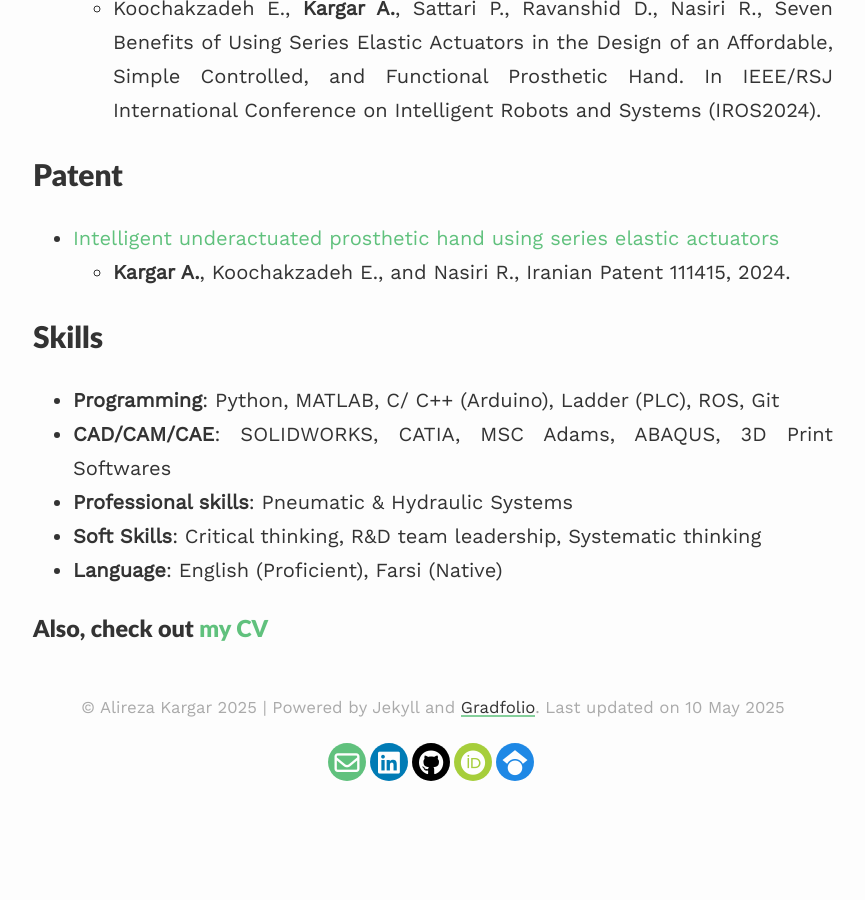
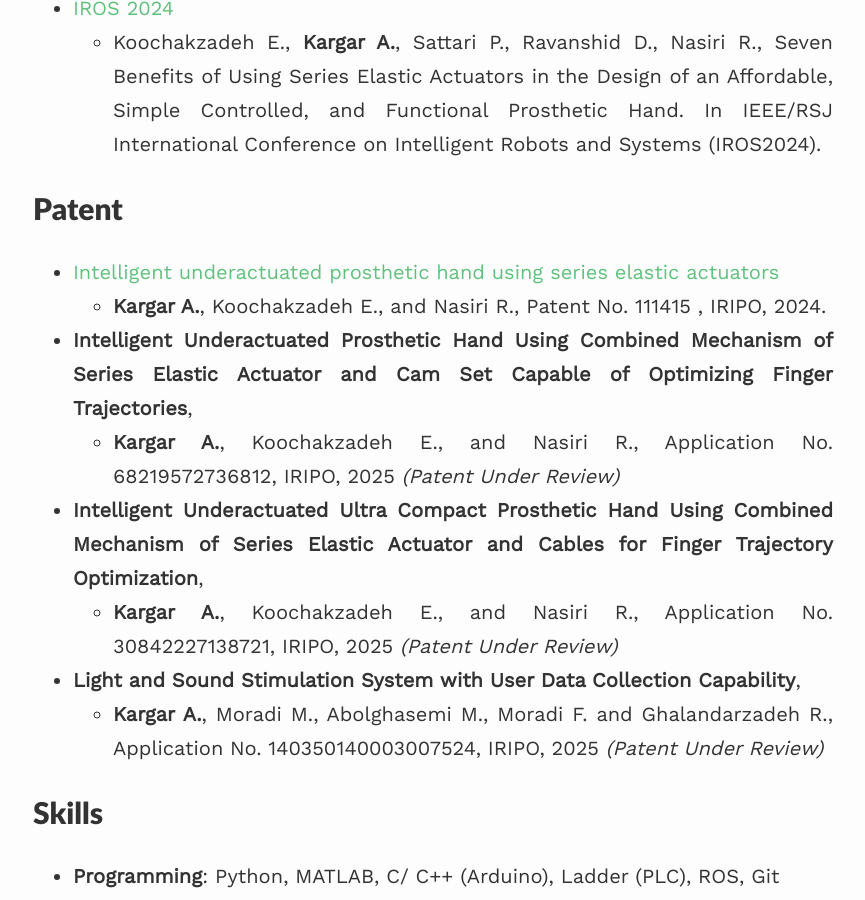
Before and after one commit to alireza-kargar/alireza-kargar.github.io, a Jekyll site: the page built from index.md, in a window 1280 px wide and 900 px high, scrolled down 1977 px. Shown: the whole window, without its empty margins (207-1072 px from the left). Built offline with Jekyll 4.4.1, drawn with Linux system fonts in a browser that asks for light colours; nearby versions of some CDN libraries; before the commit the page ends 2762 px from its top, so only the background shows below that; some of the changed text lies outside the part shown.

Commit message:
main page update

```diff
--- a/index.md
+++ b/index.md
@@ -53,7 +53,16 @@ Robotics & System Design, Collaborative Robotics, Service Robots, Human-Robot In
 ## Patent
 
 - [Intelligent underactuated prosthetic hand using series elastic actuators](https://ipm.ssaa.ir/Search-Result?page=1&DecNo=140350140003001480&RN=111415)
-  - **Kargar A.**, Koochakzadeh E., and Nasiri R., Iranian Patent 111415, 2024.
+  - **Kargar A.**, Koochakzadeh E., and Nasiri R., Patent No. 111415 , IRIPO, 2024.
+
+- **Intelligent Underactuated Prosthetic Hand Using Combined Mechanism of Series Elastic Actuator and Cam Set Capable of Optimizing Finger Trajectories**,
+  - **Kargar A.**, Koochakzadeh E., and Nasiri R., Application No. 68219572736812, IRIPO, 2025 *(Patent Under Review)*
+
+- **Intelligent Underactuated Ultra Compact Prosthetic Hand Using Combined Mechanism of Series Elastic Actuator and Cables for Finger Trajectory Optimization**,
+  - **Kargar A.**, Koochakzadeh E., and Nasiri R., Application No. 30842227138721, IRIPO, 2025 *(Patent Under Review)*
+
+- **Light and Sound Stimulation System with User Data Collection Capability**,
+  - **Kargar A.**, Moradi M., Abolghasemi M., Moradi F. and Ghalandarzadeh R., Application No. 140350140003007524, IRIPO, 2025 *(Patent Under Review)*
 
 
 ## Skills
```
Also changed, not shown: other parts of index.md (+1 -1 lines).
